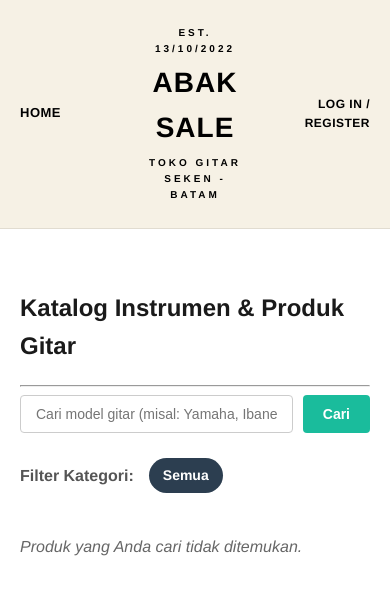
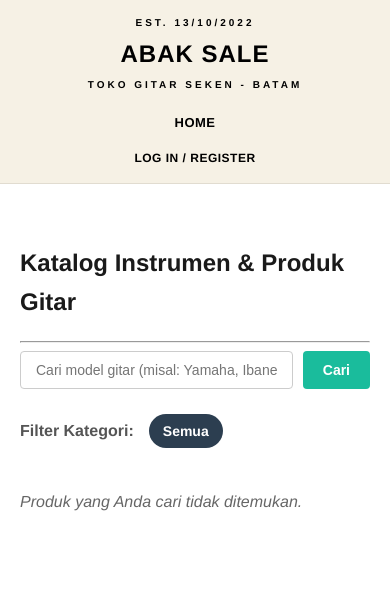
Before and after one commit to abak-sale/katalog_gitar, a Django app: page / in a window 390 px wide. Shown: the top 595 px of the page. Run offline with Django 5.2, Linux system fonts and the light colour scheme; data that the repository does not hold is empty.

Commit message:
Perbaikan tampilan responsif HP

```diff
--- a/static/base.css
+++ b/static/base.css
@@ -233,3 +233,59 @@ input[type="submit"]:hover, .btn:hover {
     color: #000000;            /* Teks tombol menjadi hitam */
     border: 1px solid #000000;
 }
+/* ==========================================
+   6. RESPONSIVE STYLES (Pengaturan Khusus HP)
+   ========================================== */
+@media screen and (max-width: 768px) {
+    /* --- Penataan Header di HP --- */
+    header .main-header {
+        padding: 15px 0;
+    }
+
+    header .main-header-content {
+        flex-direction: column; /* Membuat susunan menu & logo berbaris ke bawah, bukan ke samping */
+        text-align: center;
+        gap: 15px;
+    }
+
+    .nav-left, .logo-center, .nav-right {
+        flex: none;
+        width: 100%;
+        justify-content: center;
+        text-align: center;
+        align-items: center;
+    }
+
+    .nav-left {
+        order: 2; /* Menu utama pindah ke tengah bawah logo */
+        margin-top: 5px;
+    }
+
+    .nav-left a {
+        margin: 0 10px; /* Memberi jarak seimbang antar menu */
+    }
+
+    .logo-center {
+        order: 1; /* Logo Abak Sale tetap paling atas */
+    }
+
+    .logo-center h1 {
+        font-size: 24px; /* Sedikit memperkecil ukuran logo di HP agar pas */
+    }
+
+    .nav-right {
+        order: 3; /* Status login pindah ke paling bawah header */
+        align-items: center;
+    }
+
+    /* --- Penataan Katalog / Grid Produk di HP --- */
+    /* Cari class pembungkus daftar produk kamu, biasanya menggunakan grid atau flex */
+    .product-grid, .post-entry-wrapper {
+        display: grid !important;
+        grid-template-columns: repeat(2, 1fr) !important; /* Mengubah kolom produk menjadi 2 kolom di HP agar gambar tidak gepeng/sempit */
+        gap: 15px !important;
+    }
+
+    /* Jika di HP masih terlalu sempit untuk 2 kolom, gunakan opsi 1 kolom di bawah ini: */
+    /* grid-template-columns: 1fr !important; */
+}
```
